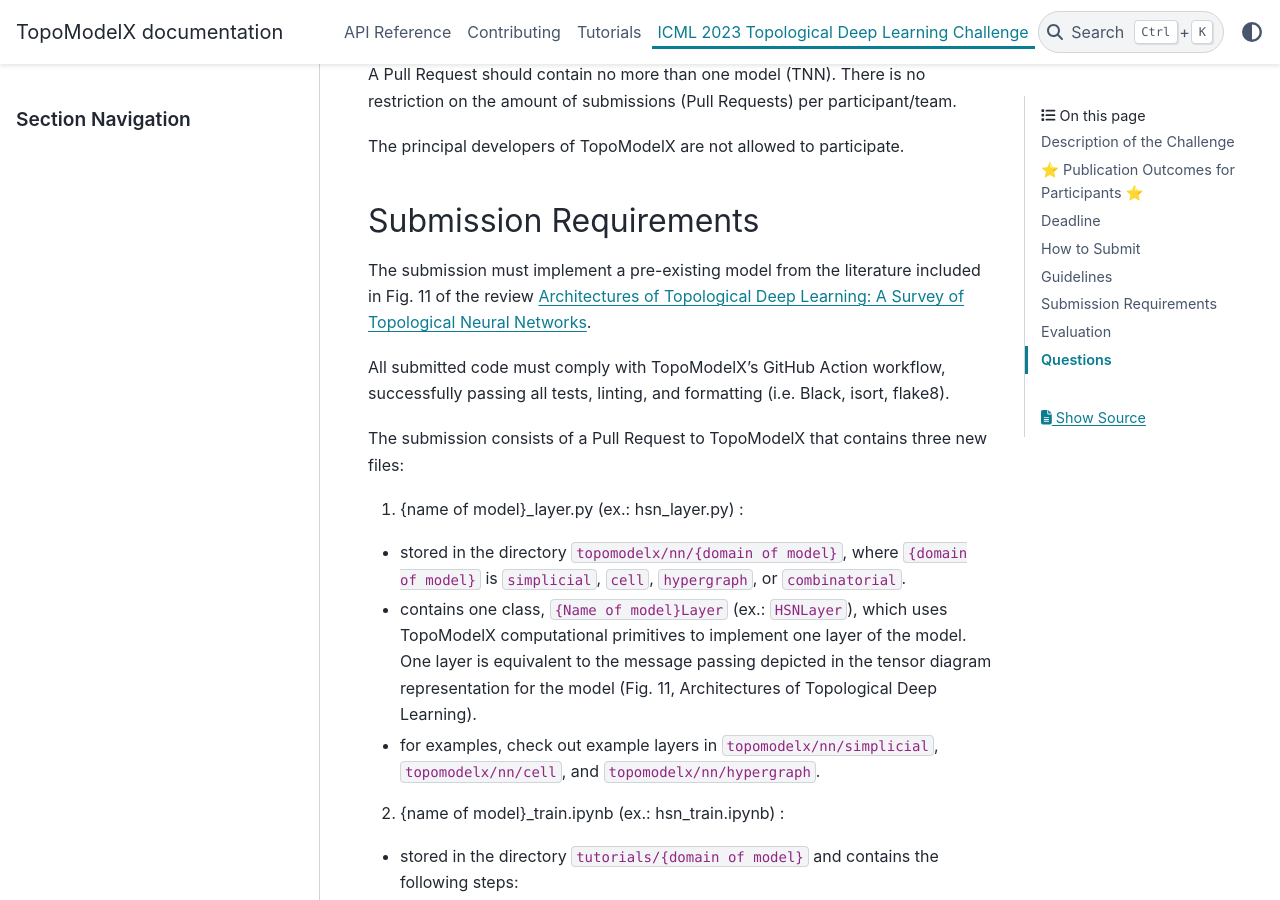
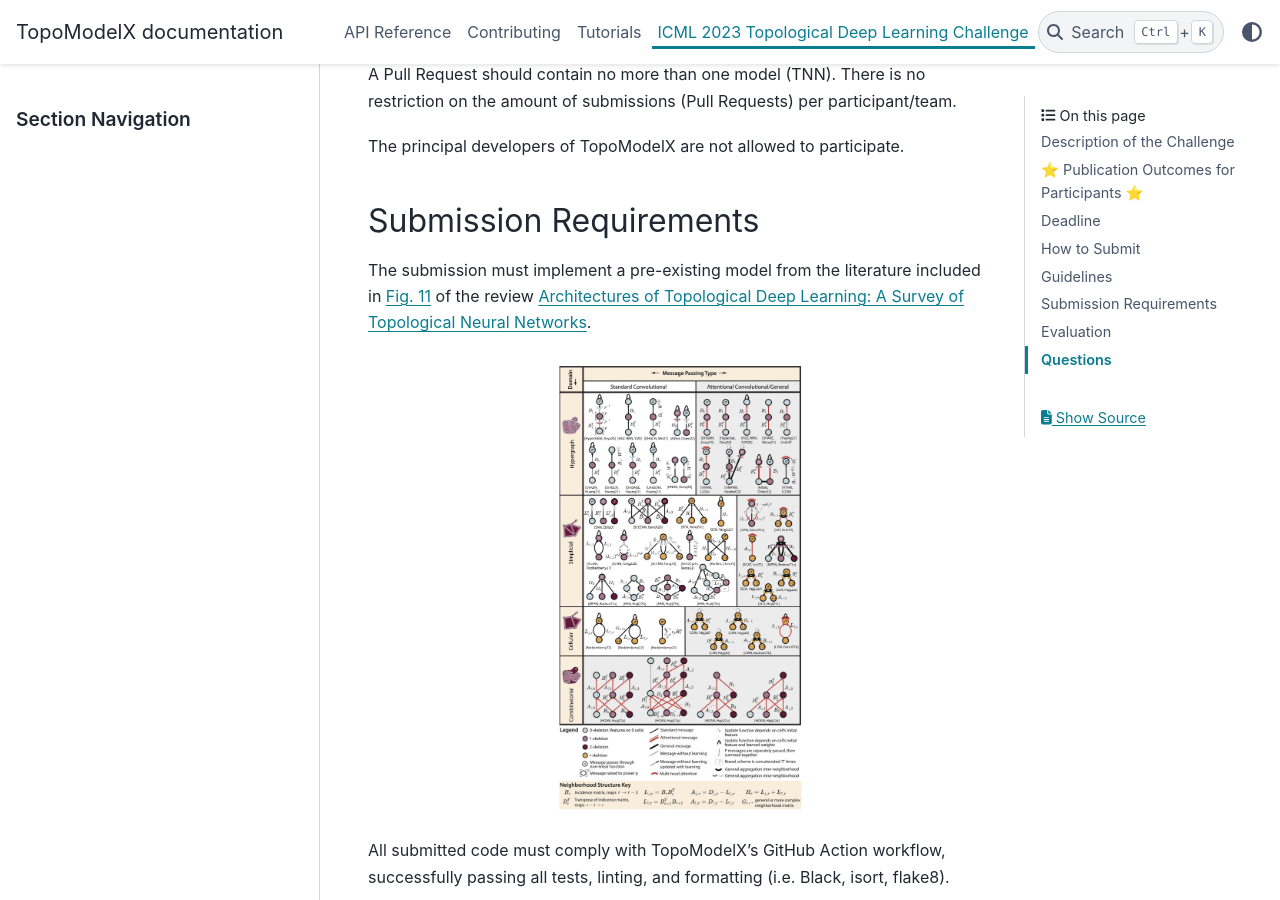
Before and after one commit to pyt-team/TopoModelX, a Sphinx documentation site: the page built from docs/challenge/index.rst, in a window 1280 px wide and 900 px high, scrolled down 1960 px. Built offline with Sphinx 7.4.7 and the PyData theme 0.15.4, drawn with Linux system fonts in a browser that asks for light colours.

Commit message:
Update index.rst

```diff
--- a/docs/challenge/index.rst
+++ b/docs/challenge/index.rst
@@ -50,7 +50,12 @@ The principal developers of TopoModelX are not allowed to participate.
 
 Submission Requirements
 -----------------------
-The submission must implement a pre-existing model from the literature included in Fig. 11 of the review `Architectures of Topological Deep Learning: A Survey of Topological Neural Networks <https://arxiv.org/pdf/2304.10031.pdf>`_.
+The submission must implement a pre-existing model from the literature included in `Fig. 11 <https://github.com/pyt-team/TopoModelX/blob/main/topomodelx.jpeg>`_ of the review `Architectures of Topological Deep Learning: A Survey of Topological Neural Networks <https://arxiv.org/pdf/2304.10031.pdf>`_.
+
+.. figure:: https://github.com/pyt-team/TopoModelX/blob/main/topomodelx.jpeg
+   :align: center
+   :alt: tnns
+   :width: 250px
 
 All submitted code must comply with TopoModelX's GitHub Action workflow, successfully passing all tests, linting, and formatting (i.e. Black, isort, flake8).
 
```
